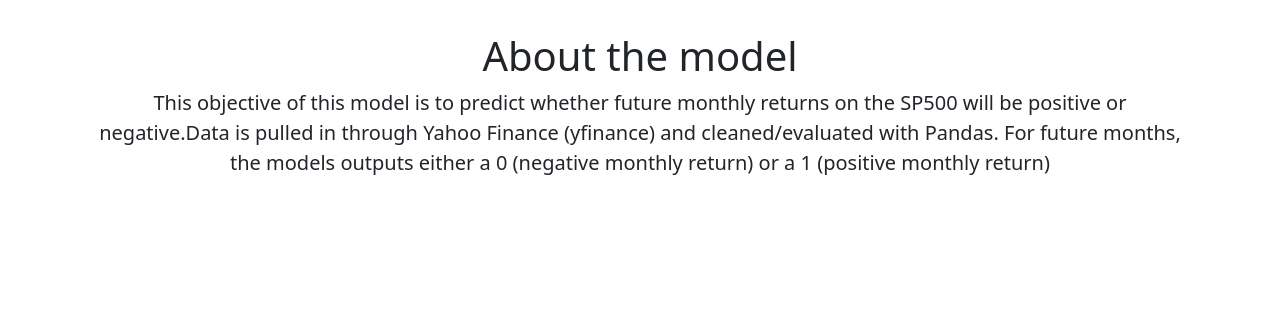
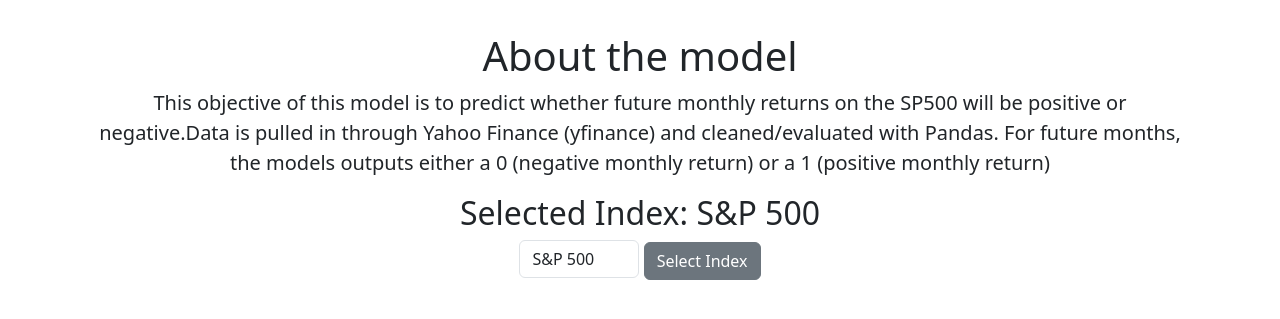
Before and after one commit to chrisda28/SP500monthly_return_direction, a Flask app: page / in a window 1280 px wide. Shown: the part 190-509 px from the top of the page. Run offline with Flask 3, Linux system fonts and the light colour scheme.

Commit message:
create form to handle user input on web application where user selects index and give commentary about purpose of the model

```diff
--- a/templates/index.html
+++ b/templates/index.html
@@ -12,6 +12,15 @@
             be positive or negative.Data is pulled in through Yahoo Finance (yfinance) and cleaned/evaluated with
         Pandas. For future months, the models outputs either a 0 (negative monthly return) or a 1 (positive monthly return)
         </p>
-        <!-- Your app content goes here -->
+        <h2>Selected Index: {{ selected_index }}</h2>
+        <form id="index-form" method="post" action="{{ request.path }}" class="mb-3">
+            <select name="index_name" id="index-select" class="form-control d-inline-block w-auto">
+                <option value="S&P 500" {% if selected_index == 'S&P 500' %}selected{% endif %}>S&P 500</option>
+                <option value="Russell 2000" {% if selected_index == 'Russell 2000' %}selected{% endif %}>Russell 2000</option>
+                <option value="Nasdaq" {% if selected_index == 'Nasdaq' %}selected{% endif %}>Nasdaq</option>
+                <option value="Dow Jones" {% if selected_index == 'Dow Jones' %}selected{% endif %}>Dow Jones</option>
+            </select>
+            <button type="submit" class="btn btn-secondary">Select Index</button>
+        </form>
     </div>
 {% endblock %}
```
